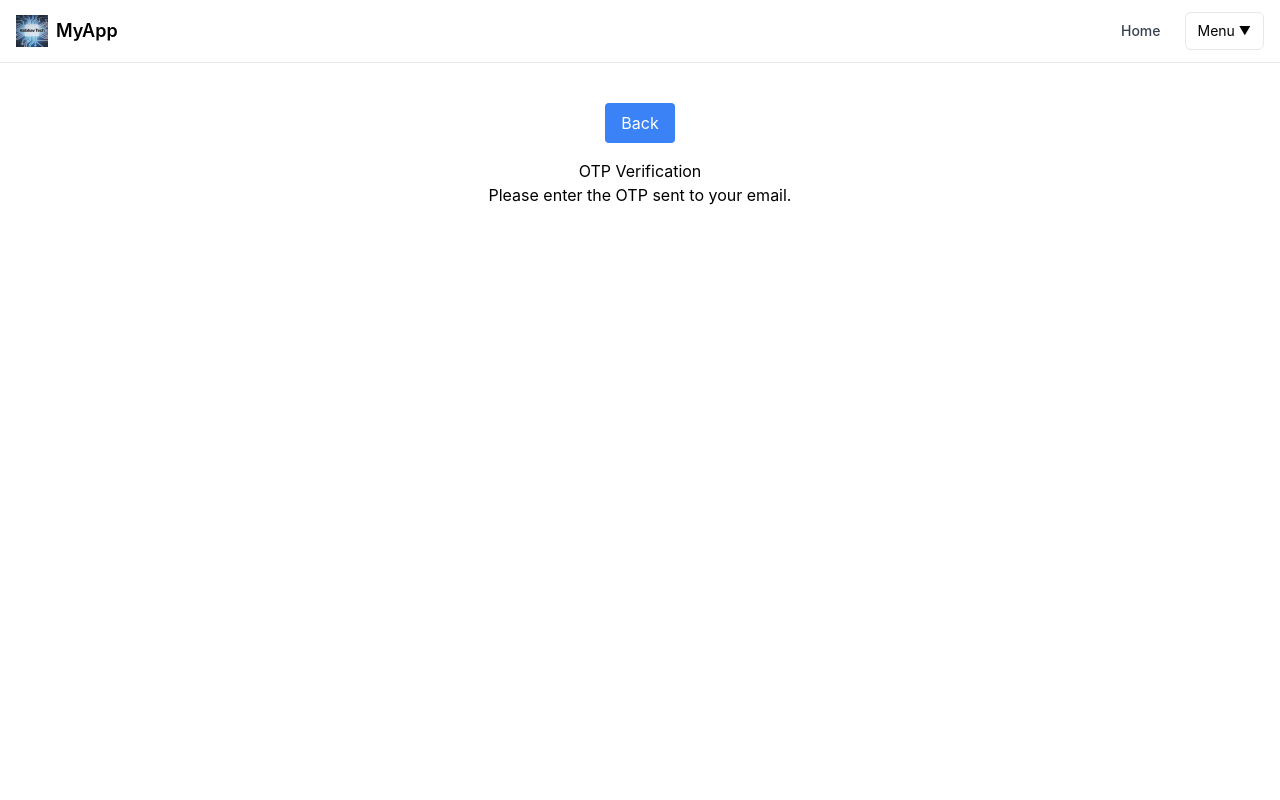
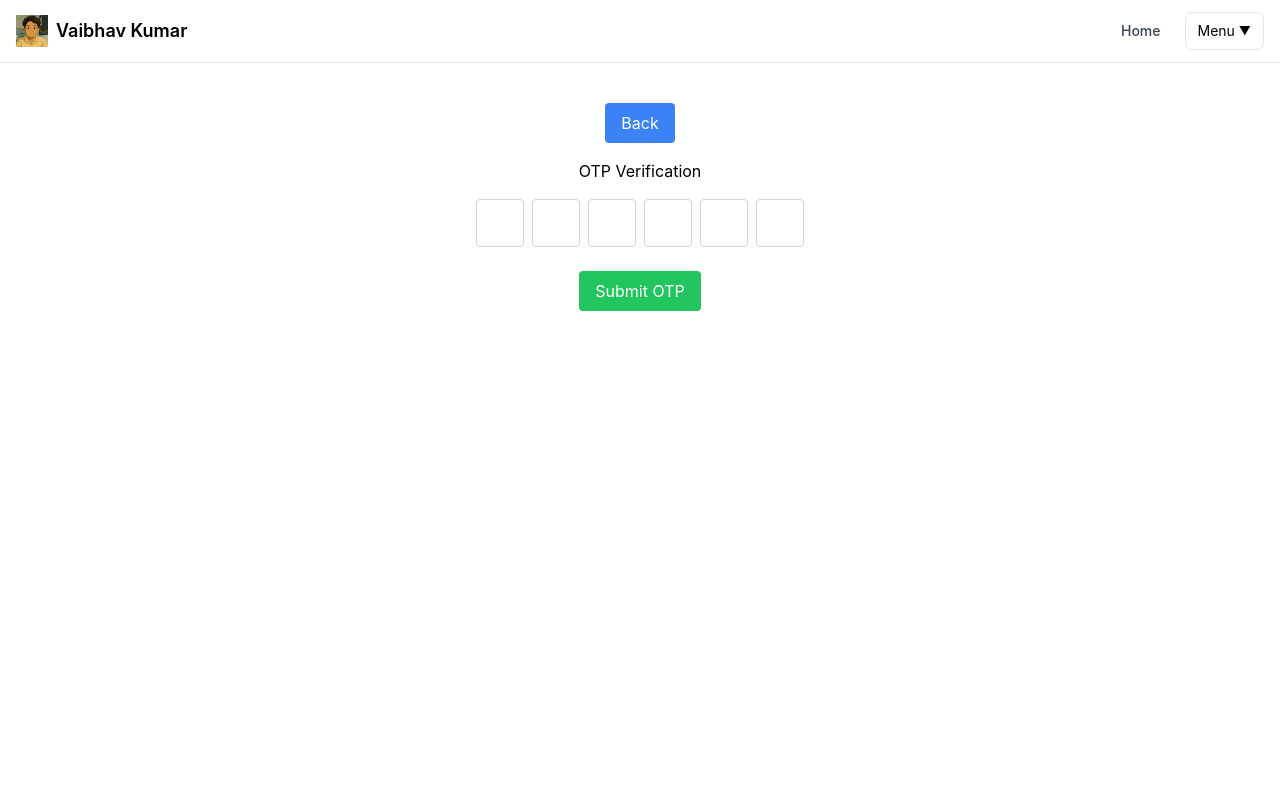
Before and after one commit to vaibhavkumarswe/mc-fe, a React (Create React App) app in the folder react-mc-fe/: page /otp in a window 1280 px wide. Shown: the top 800 px of the page. Built offline with nearby package versions, Linux system fonts and the light colour scheme.

Commit message:
otp component

```diff
--- a/react-mc-fe/public/index.html
+++ b/react-mc-fe/public/index.html
@@ -2,7 +2,7 @@
 <html lang="en">
   <head>
     <meta charset="utf-8" />
-    <link rel="icon" href="%PUBLIC_URL%/favicon.ico" />
+    <link rel="icon" href="%PUBLIC_URL%/logo/logo.jpeg" />
     <meta name="viewport" content="width=device-width, initial-scale=1" />
     <meta name="theme-color" content="#000000" />
     <meta
--- a/react-mc-fe/src/components/OTP/index.jsx
+++ b/react-mc-fe/src/components/OTP/index.jsx
@@ -1,7 +1,70 @@
+import { useState, useRef } from "react";
 import { useNavigate } from "react-router-dom";
 
-const OTP = () => {
+const OTP = ({ otpLen = 6 }) => {
   const navigate = useNavigate();
+
+  const [otpInputFields, setOtpInputFields] = useState(
+    new Array(otpLen).fill("")
+  );
+  const otpRefs = useRef([]);
+
+  const handleKeyDown = (e, index) => {
+    const value = e.key;
+    if (value === "ArrowLeft") {
+      if (index > 0) otpRefs.current[index - 1].focus();
+      return;
+    }
+    if (value === "ArrowRight") {
+      if (index + 1 < otpInputFields.length) otpRefs.current[index + 1].focus();
+      return;
+    }
+    const newOtpInputFields = [...otpInputFields];
+    if (value === "Backspace") {
+      newOtpInputFields[index] = "";
+      setOtpInputFields(newOtpInputFields);
+      if (index > 0) {
+        otpRefs.current[index - 1].focus();
+      }
+      return;
+    }
+  };
+  const handleChange = (e, index) => {
+    const value = e.target.value[e.target.value.length - 1];
+    if (isNaN(value)) return;
+    const newOtpInputFields = [...otpInputFields];
+    newOtpInputFields[index] = value;
+    setOtpInputFields(newOtpInputFields);
+    if (index + 1 < otpInputFields.length) otpRefs.current[index + 1].focus();
+    return;
+  };
+
+  const handlePaste = (e, index) => {
+    e.preventDefault();
+    const pasteData = e.clipboardData.getData("text");
+    const pasteDataArr = pasteData.split("");
+    const newOtpInputFields = [...otpInputFields];
+    for (
+      let i = index;
+      i < otpInputFields.length && pasteDataArr.length > 0;
+      i++
+    ) {
+      const char = pasteDataArr.shift();
+      if (isNaN(char)) continue;
+      newOtpInputFields[i] = char;
+    }
+    setOtpInputFields(newOtpInputFields);
+    const nextIndex = Math.min(
+      index + pasteData.length,
+      otpInputFields.length - 1
+    );
+    otpRefs.current[nextIndex].focus();
+  };
+
+  const handleShowOtp = () => {
+    alert(otpInputFields.join(""));
+  };
+
   return (
     <div className="mx-auto max-w-7xl px-4 py-10 h-screen">
       {/* back button */}
@@ -11,8 +74,31 @@ const OTP = () => {
       >
         Back
       </button>
-      <h1>OTP Verification</h1>
-      <p>Please enter the OTP sent to your email.</p>
+      <h1 className="mb-4">OTP Verification</h1>
+      <div className="otp-inputs mt-4 flex justify-center">
+        {otpInputFields.map((value, index) => {
+          return (
+            <input
+              key={index}
+              ref={(ref) => (otpRefs.current[index] = ref)}
+              type="text"
+              className="otp-input w-12 h-12 text-center border border-gray-300 rounded mx-1"
+              value={value}
+              onKeyDown={(e) => handleKeyDown(e, index)}
+              onChange={(e) => handleChange(e, index)}
+              onPaste={(e) => handlePaste(e, index)}
+            />
+          );
+        })}
+      </div>
+      <div className="mt-6 flex justify-center">
+        <button
+          className="bg-green-500 text-white px-4 py-2 rounded"
+          onClick={handleShowOtp}
+        >
+          Submit OTP
+        </button>
+      </div>
     </div>
   );
 };
--- a/react-mc-fe/src/components/Toast/index.jsx
+++ b/react-mc-fe/src/components/Toast/index.jsx
@@ -4,6 +4,7 @@ import { useNavigate } from "react-router-dom";
 
 const Toast = () => {
   const navigate = useNavigate();
+
   const [toasts, setToasts] = useState([]);
   const timersRef = useRef([]);
 
--- a/react-mc-fe/src/layout/Header.jsx
+++ b/react-mc-fe/src/layout/Header.jsx
@@ -15,11 +15,11 @@ export default function Header() {
         {/* Logo */}
         <div className="flex items-center gap-2">
           <img
-            src="/logo/logo.png"
+            src="/logo/logo.jpeg"
             alt="Logo"
             className="h-8 w-8"
           />
-          <span className="text-lg font-semibold">MyApp</span>
+          <span className="text-lg font-semibold">Vaibhav Kumar</span>
         </div>
 
         {/* Right Side */}
--- a/react-mc-fe/src/pages/Home.jsx
+++ b/react-mc-fe/src/pages/Home.jsx
@@ -0,0 +1,11 @@
+import React from 'react'
+
+const Home = () => {
+  return (
+    <div>
+
+    </div>
+  )
+}
+
+export default Home
```
Also changed, not shown: react-mc-fe/public/logo/logo.jpeg (added).
